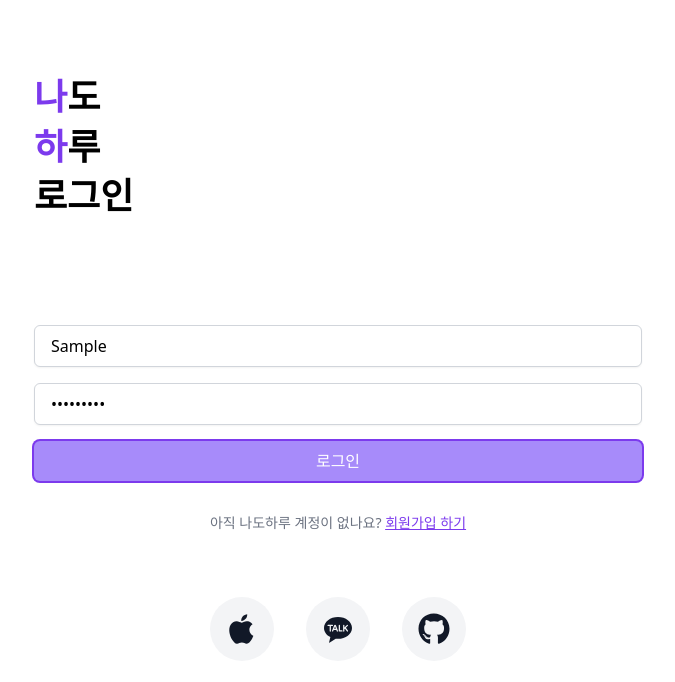
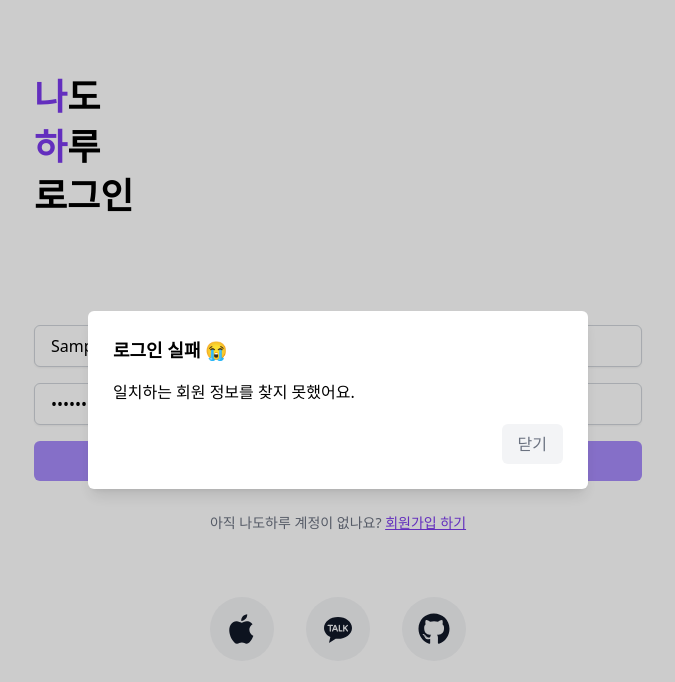
Before and after one commit to GuitarCoders/front, a Next.js app: page /auth/signin in a window 1280 px wide. Both pictures are taken after typing "Sample", "Sample123" into the empty fields and a click on the button "로그인". Shown: the top 682 px of the page, without its empty margins (302-977 px from the left). Built offline with nearby package versions, Linux system fonts and the light colour scheme; no server answers.

Commit message:
NDHR-69 radix로 custom dialog hook 작성

```diff
--- /dev/null
+++ b/components/alert-dialog.tsx
@@ -0,0 +1,41 @@
+import * as AlertDialog from "@radix-ui/react-alert-dialog";
+import { NextPage } from "next";
+
+interface AlertDialogComponentProps {
+  isOpen: boolean;
+  setIsOpen: React.Dispatch<React.SetStateAction<boolean>>;
+  title: string;
+  description: string;
+}
+
+const AlertDialogComponent: NextPage<AlertDialogComponentProps> = ({
+  isOpen,
+  setIsOpen,
+  title,
+  description,
+}) => {
+  return (
+    <AlertDialog.Root open={isOpen} onOpenChange={setIsOpen}>
+      <AlertDialog.Portal>
+        <AlertDialog.Overlay className="data-[state=open]:animate-overlayShow bg-black bg-opacity-20 fixed inset-0" />
+        <AlertDialog.Content className="data-[state=open]:animate-contentShow fixed top-[50%] left-[50%] max-h-[85vh] w-[90vw] max-w-[500px] translate-x-[-50%] translate-y-[-50%] rounded-[6px] bg-white p-[25px] shadow-lg focus:outline-none">
+          <AlertDialog.Title className="font-semibold text-lg">
+            {title}
+          </AlertDialog.Title>
+          <AlertDialog.Description className="mt-4 mb-5 leading-normal">
+            {description}
+          </AlertDialog.Description>
+          <div className="flex justify-end">
+            <AlertDialog.Cancel asChild>
+              <button className="text-gray-500 bg-gray-100 hover:bg-gray-200 h-10 items-center justify-center rounded-md px-4 font-medium outline-none">
+                닫기
+              </button>
+            </AlertDialog.Cancel>
+          </div>
+        </AlertDialog.Content>
+      </AlertDialog.Portal>
+    </AlertDialog.Root>
+  );
+};
+
+export default AlertDialogComponent;
--- /dev/null
+++ b/libs/useAlertDialog.tsx
@@ -0,0 +1,45 @@
+import AlertDialogComponent from "@components/alert-dialog";
+import { useEffect, useState } from "react";
+
+interface UseAlertDialogProps {
+  title: string;
+  description: string;
+  error?: any;
+  buttonFn?: () => void;
+  buttonText?: string;
+}
+interface UseAlertDialogState {
+  isOpen: boolean;
+  openDialog: () => void;
+  closeDialog: () => void;
+}
+type UseAlertDialogResult = [() => JSX.Element, UseAlertDialogState];
+
+export default function useAlertDialog({
+  title,
+  description,
+  error,
+  buttonFn,
+  buttonText,
+}: UseAlertDialogProps): UseAlertDialogResult {
+  const [isOpen, setIsOpen] = useState(false);
+  const openDialog = () => setIsOpen(true);
+  const closeDialog = () => setIsOpen(false);
+
+  useEffect(() => {
+    if (error) {
+      openDialog();
+    }
+  }, [error]);
+
+  const Component = () => (
+    <AlertDialogComponent
+      title={title}
+      description={description}
+      isOpen={isOpen}
+      setIsOpen={setIsOpen}
+    />
+  );
+
+  return [Component, { isOpen, openDialog, closeDialog }];
+}
--- a/pages/auth/signin.tsx
+++ b/pages/auth/signin.tsx
@@ -6,6 +6,7 @@ import { useEffect } from "react";
 import { useRouter } from "next/router";
 import Link from "next/link";
 import TextInput from "@components/text-input";
+import useAlertDialog from "@libs/useAlertDialog";
 
 interface LoginForm {
   username: string;
@@ -53,6 +54,12 @@ const SignIn = () => {
     await getLogin({ variables: formData });
   };
 
+  const [LoginFailure] = useAlertDialog({
+    title: "로그인 실패 😭",
+    description: "일치하는 회원 정보를 찾지 못했어요.",
+    error,
+  });
+
   // 로그인 페이지에 진입 했을 때, token이 이미 있어도 삭제 시킴.
   useEffect(() => {
     if (localStorage.getItem("token")) {
@@ -69,8 +76,9 @@ const SignIn = () => {
     }
   }, [data, router]);
 
-  if (error) alert(JSON.stringify(error));
   return (
+    <>
+      <LoginFailure />
       <main className="max-w-2xl mx-auto">
         <section className="flex p-8 my-10">
           <h1 className="text-4xl font-bold leading-snug">
@@ -112,6 +120,7 @@ const SignIn = () => {
           <ExternalLoginButton icon="github" />
         </div>
       </main>
+    </>
   );
 };
 
--- a/tailwind.config.js
+++ b/tailwind.config.js
@@ -5,7 +5,30 @@ module.exports = {
     "./components/**/*.{js,ts,jsx,tsx}",
   ],
   theme: {
-    extend: {},
+    extend: {
+      keyframes: {
+        overlayShow: {
+          from: { opacity: 0 },
+          to: { opacity: 1 },
+        },
+        contentShow: {
+          from: {
+            opacity: 0,
+            screenY: 30,
+            transform: "translate(-50%, -48%) scale(0.96)",
+          },
+          to: {
+            opacity: 1,
+            screenY: 0,
+            transform: "translate(-50%, -50%) scale(1)",
+          },
+        },
+      },
+      animation: {
+        overlayShow: "overlayShow 150ms cubic-bezier(0.16, 1, 0.3, 1)",
+        contentShow: "contentShow 150ms cubic-bezier(0.16, 1, 0.3, 1)",
+      },
+    },
   },
   plugins: [],
 };
```
Lines whose indentation alone changed are shown as unchanged.
